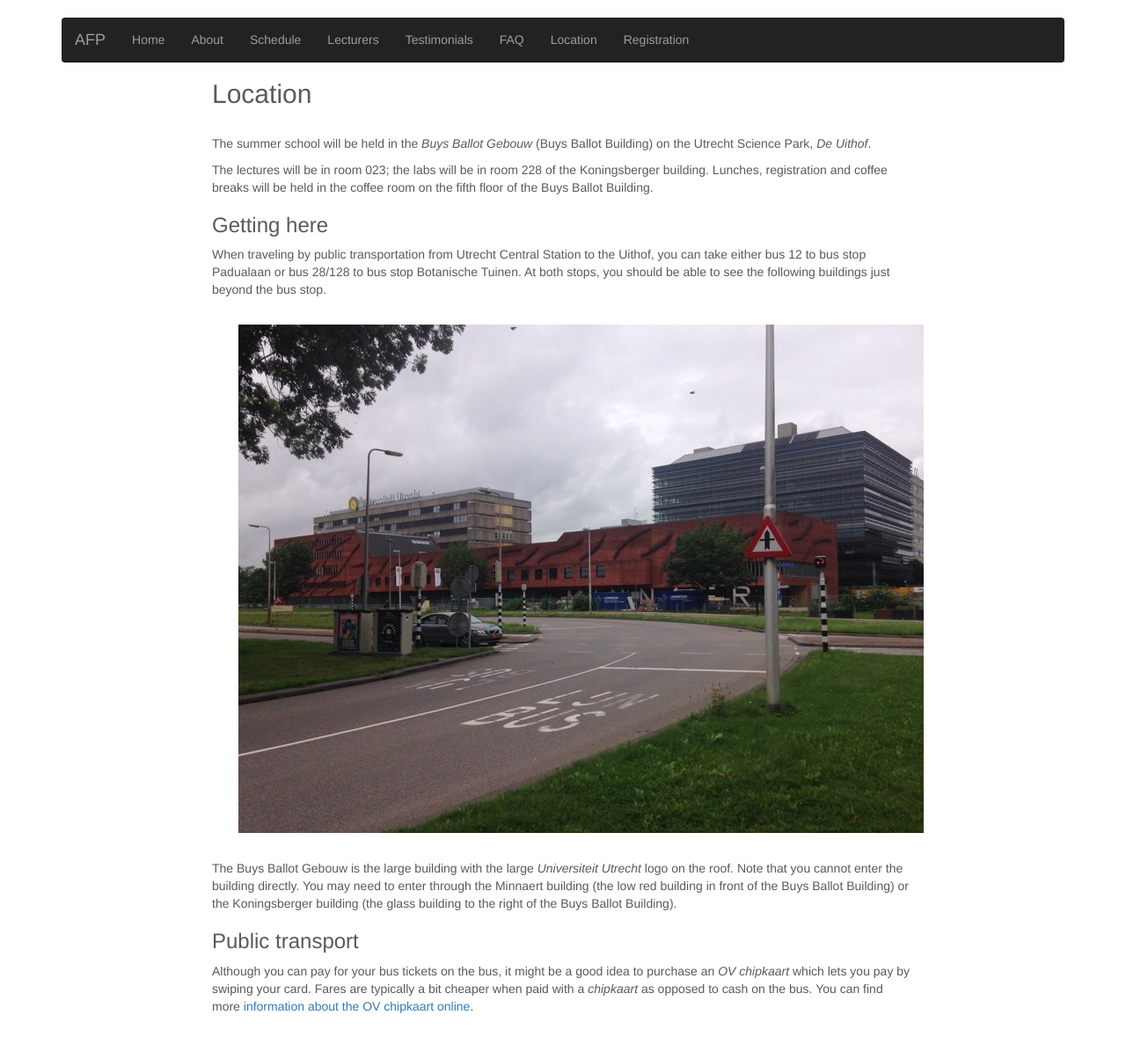
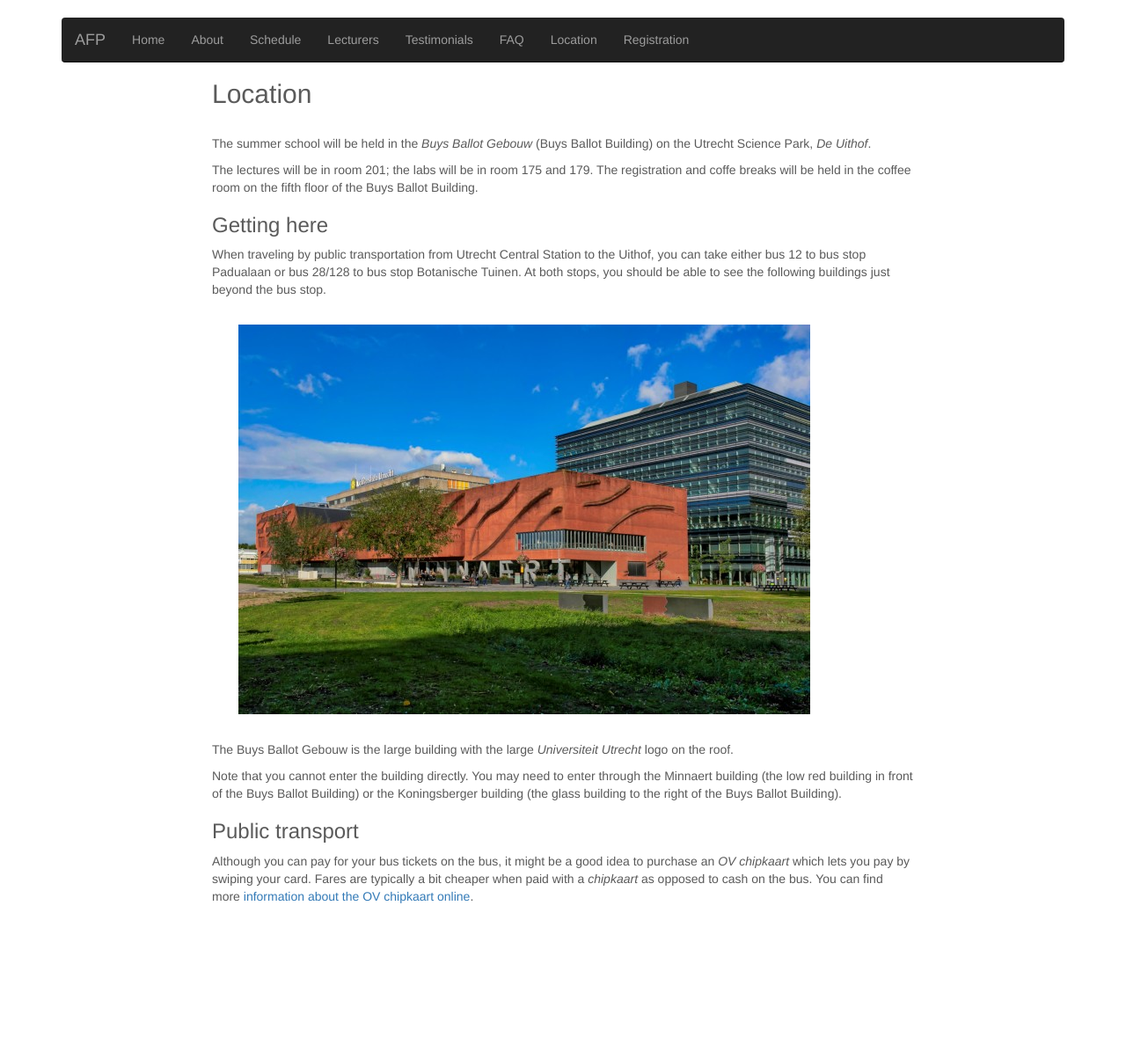
Before and after one commit to uu-afp/uu-afp.github.io, a Jekyll site: the page built from location.html, in a window 1280 px wide. Shown: the whole page at 88% size. Built offline with Jekyll 4.4.1, drawn with Linux system fonts in a browser that asks for light colours; nearby versions of some CDN libraries; after the commit the page ends 1079 px from its top, so only the background shows below that.

Commit message:
Updated location information

```diff
--- a/location.html
+++ b/location.html
@@ -11,10 +11,9 @@ layout: default
 (Buys Ballot Building) on the Utrecht Science Park, <em>De
 Uithof</em>. </p>
 
-<p>The lectures will be in room 023; the labs will be in room 228 of the
-Koningsberger building. Lunches, registration and coffee breaks will
-be held in the coffee room on the fifth floor of the Buys Ballot
-Building.</p>
+<p>The lectures will be in room 201; the labs will be in room 175 and
+179. The registration and coffe breaks will be held in the coffee room
+on the fifth floor of the Buys Ballot Building.</p>
 
 <h3>Getting here</h3>
 
@@ -25,8 +24,8 @@ able to see the following buildings just beyond the bus stop.
 
 <img style="margin:30px;" src="img/uithof.jpg"/>
 
- The Buys Ballot Gebouw is the large building with the large
-<em>Universiteit Utrecht</em> logo on the roof.
+<p> The Buys Ballot Gebouw is the large building with the large
+<em>Universiteit Utrecht</em> logo on the roof. </p>
 
 Note that you cannot enter the building directly. You may need to
 enter through the Minnaert building (the low red building in front of
```
Also changed, not shown: img/uithof.jpg.
